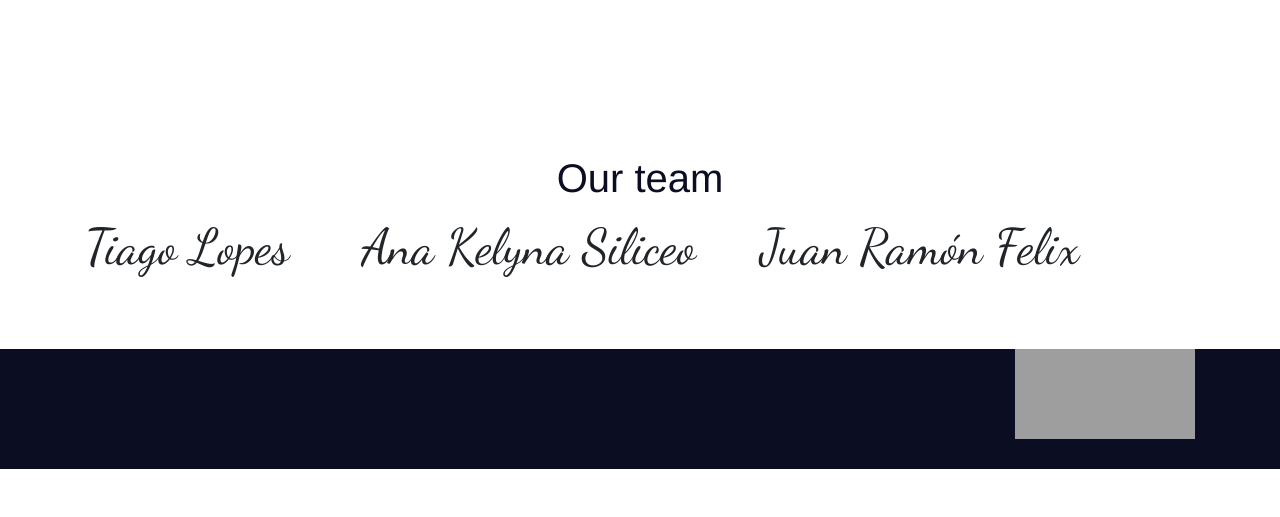
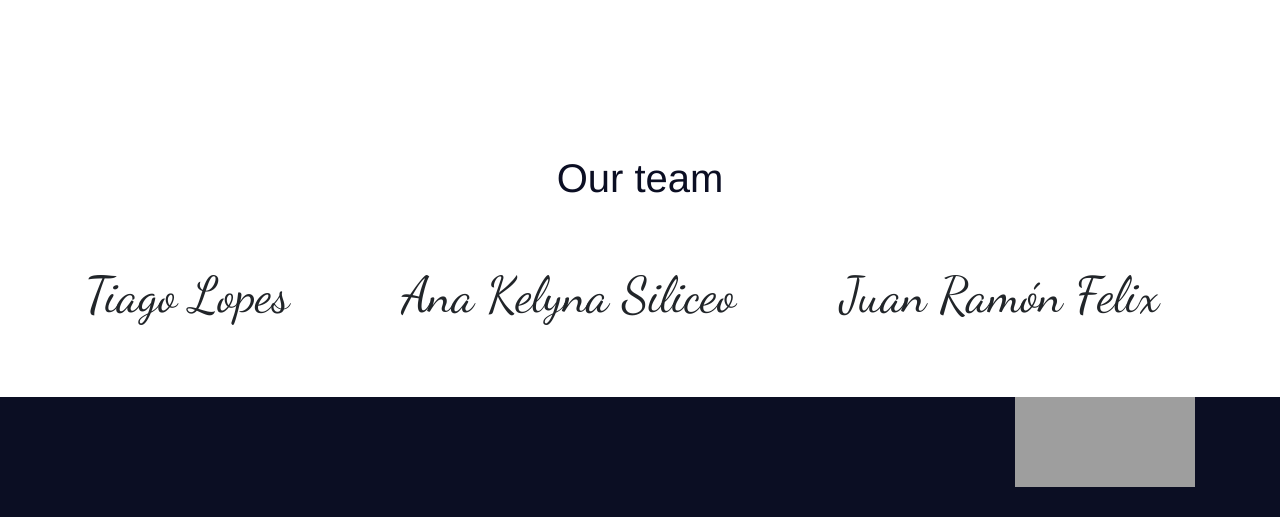
Before and after one commit to AnaKelyna/Final_elbueno, a Flask app: page /about_us/ in a window 1280 px wide. Shown: the part 729-1246 px from the top of the page. Before the commit the page ends 1198 px from the top, so only its background shows below. Run offline with Flask 2, Linux system fonts and the light colour scheme; parts of the project's set-up code (start-up, migrations or seed data) failed here and were passed over; some libraries are stand-ins or nearby versions; grey boxes are pictures that could not be loaded.

Commit message:
Update about_us.html

```diff
--- a/templates/about_us.html
+++ b/templates/about_us.html
@@ -118,10 +118,12 @@
         <h1 style="color: rgb(11, 14, 35); font-weight: normal; text-align: center; margin-top: 100 px;">Our team
         </h1>
     </div>
+    <br>
+    <br>
     <div style="align-items: center;" class="container">
         <ul style="align-items: center;" class="list-inline">
             <li style="font-size: 50px;" class="list-inline-item">Tiago Lopes</li>
-            <li style="font-size: 50px; margin-right: 60px; margin-left: 60px;" class="list-inline-item">Ana Kelyna Siliceo</li>
+            <li style="font-size: 50px; margin-right: 100px; margin-left: 100px;" class="list-inline-item">Ana Kelyna Siliceo</li>
             <li style="font-size: 50px; " class="list-inline-item">Juan Ramón Felix</li>
         </ul>
     </div>
```
